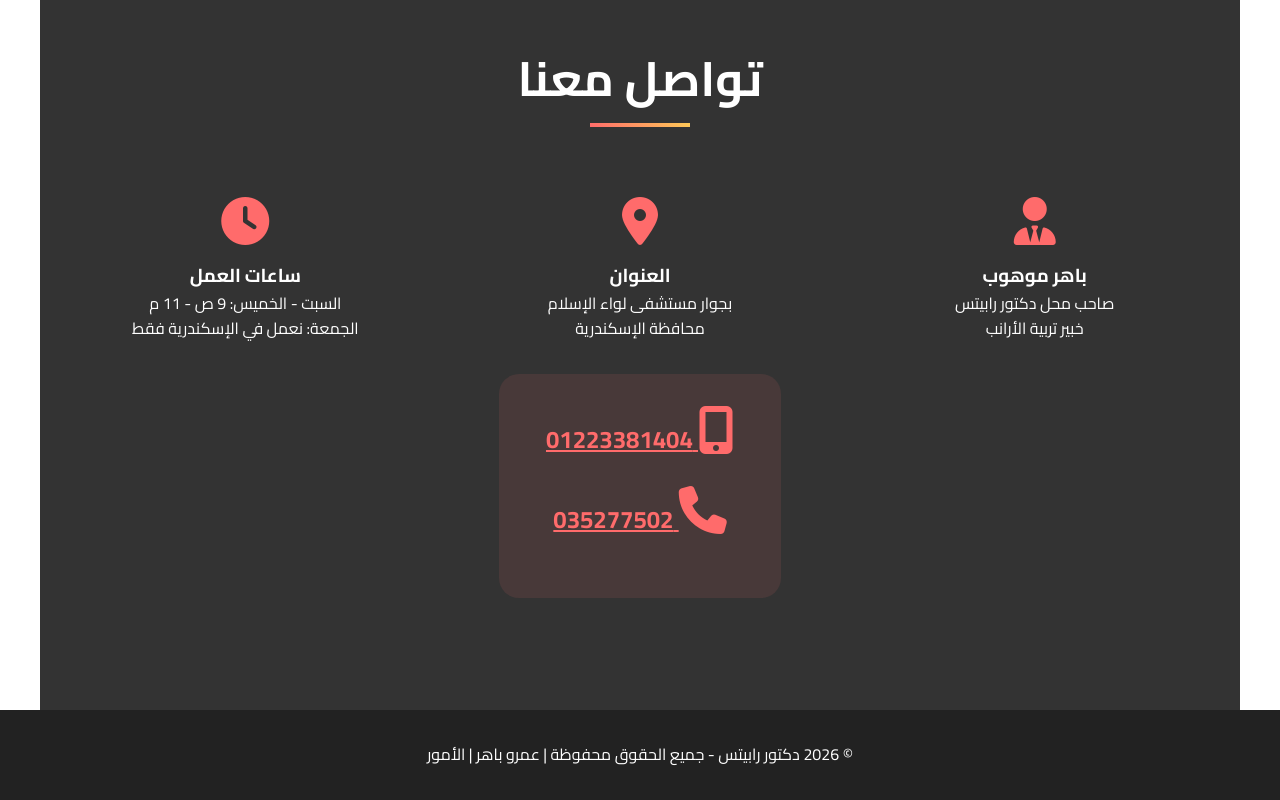
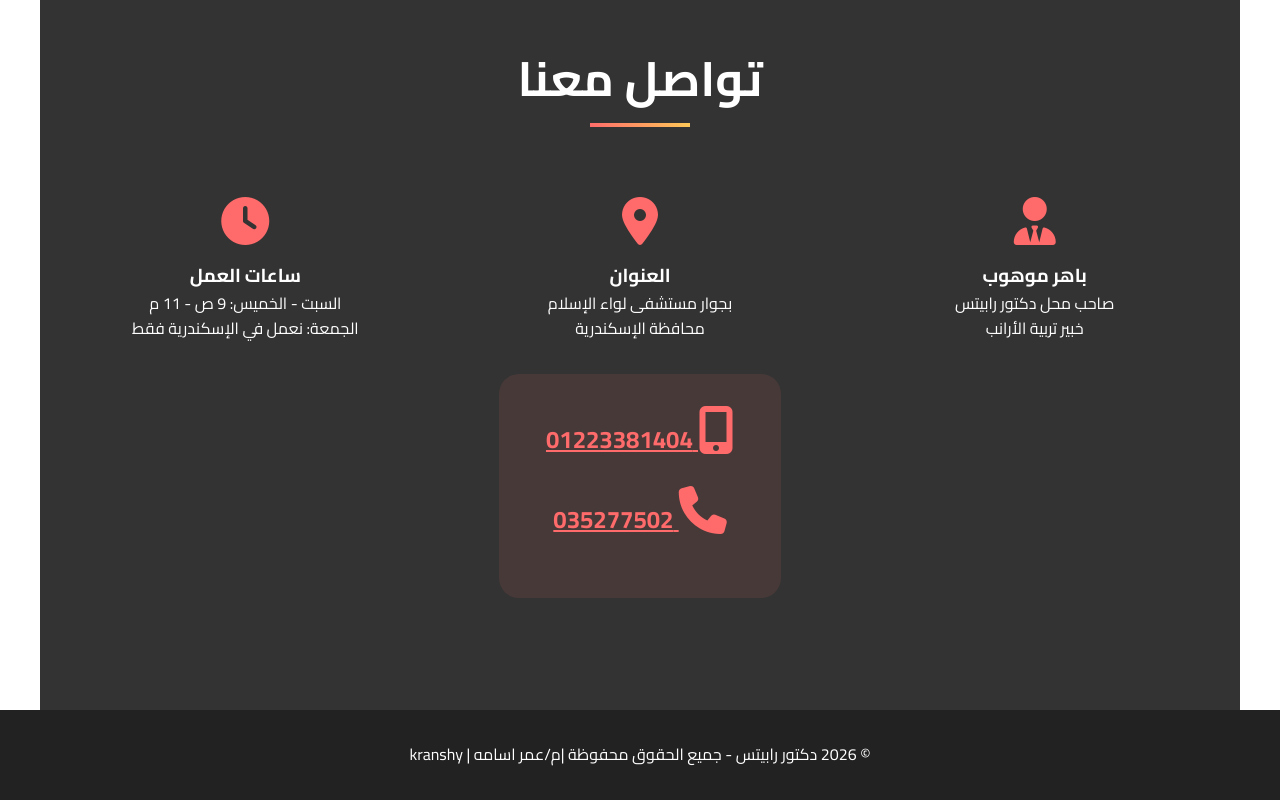
Before and after one commit to motamayez-store/rabbits, a plain HTML site: page index.html in a window 1280 px wide. Shown: the part 2556-3356 px from the top of the page. Drawn offline with Linux system fonts and the light colour scheme.

Commit message:
Update index.html

```diff
--- a/index.html
+++ b/index.html
@@ -477,7 +477,7 @@
 
     <!-- Footer -->
     <footer>
-        <p>&copy; 2026 دكتور رابيتس - جميع الحقوق محفوظة | عمرو باهر | الأمور</p>
+        <p>&copy; 2026 دكتور رابيتس - جميع الحقوق محفوظة |م/عمر اسامه | kranshy</p>
     </footer>
 
     <!-- WhatsApp Float -->
```
